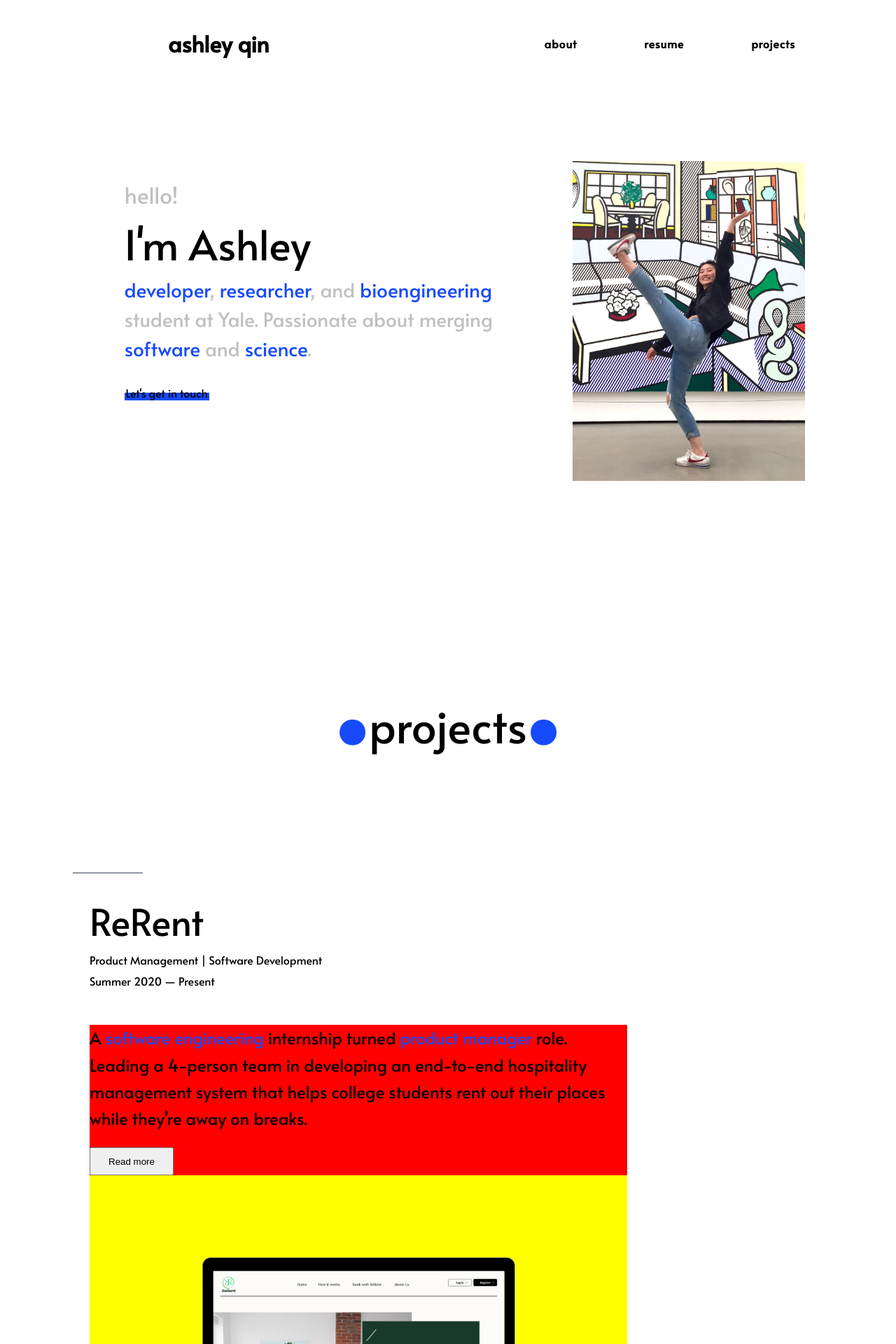
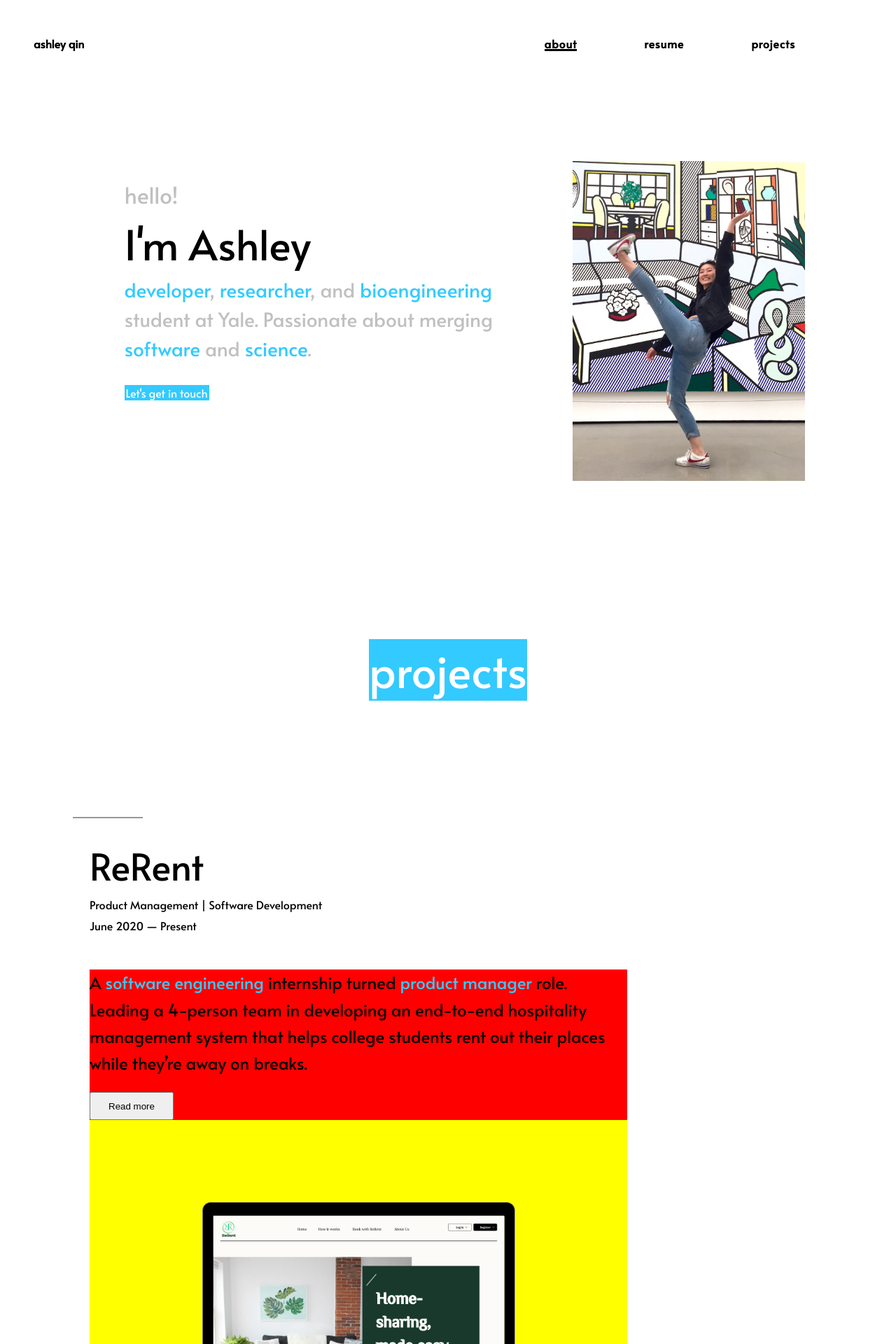
Before and after one commit to ashleyyqin/ashleyyqin.github.io, a Jekyll site: the page built from index.html, in a window 1280 px wide. Shown: the top 1920 px of the page at 70% size. Built offline with Jekyll 4.4.1, drawn with Linux system fonts in a browser that asks for light colours; some of the changed text lies outside the part shown.

Commit message:
new colors!!

```diff
--- a/_includes/nav.html
+++ b/_includes/nav.html
@@ -1,3 +1,3 @@
-<a href="/about">about</a>
+<a href="/about"><span class="underline">about</span></a>
 <a href="/media/Qin_Resume.pdf" target="_blank">resume</a>
 <a href="/#projects">projects</a>
--- a/index.html
+++ b/index.html
@@ -10,7 +10,7 @@ title: Home
             <span class="home-subtitle"><span class="blue">developer</span>, <span
                     class="blue">researcher</span>, and <span class="blue">bioengineering</span> student at Yale. Passionate about merging <span
                     class="blue">software</span> and <span class="blue">science</span>.</span>
-            <a href="mailto:ashleyelaineqin@gmail.com" style="margin-left: auto">Let's get in touch</a>
+            <a href="mailto:ashleyelaineqin@gmail.com" style="margin-left: auto"><span style="color: white">Let's get in touch</span></a>
             <span class="home-bottom"></span>
         </div>
         <img id="bio-prof-pic" src="/media/profile.jpg">
@@ -18,7 +18,8 @@ title: Home
 </div>
 
 <div class="work">
-    <span class="blue" style="font-size: 400%">.</span>projects<span class="blue" style="font-size: 400%">.</span>
+<!--    <span class="blue" style="font-size: 400%">.</span>projects<span class="blue" style="font-size: 400%">.</span>-->
+    <span style="background: #33CAFF; color: white">projects</span>
 </div>
 
 
@@ -36,7 +37,7 @@ title: Home
     <p>
         Product Management | Software Development
         <br>
-        Summer 2020 — Present
+        June 2020 — Present
     </p>
 
     <div class="mx-auto mb-0 clearfix header-text" style="max-width: 80em; background-color: gray">
--- a/styles/main.css
+++ b/styles/main.css
@@ -1,7 +1,8 @@
 /* VARIABLES */
 
 :root {
-    --color-blue: #164afb;
+    /*--color-blue: #164afb;*/
+    --color-blue: #33CAFF;
     --color-pink: #ff5470;
     --color-slate: #273142;
 }
@@ -33,7 +34,8 @@ footer a:not(.button):not(.fa):not(.arrow){
     color: black;
     /*background: -webkit-gradient(linear, left top, left bottom, from(transparent), color-stop(60%, transparent), color-stop(60%, rgba(0, 131, 255, 0.2)), to(rgba(0, 131, 255, 0.2)));*/
     /*background: linear-gradient(to bottom, transparent 0, transparent 60%, rgba(0, 131, 255, 0.2) 60%, rgba(0, 131, 255, 0.2) 100%);*/
-    background: linear-gradient(to top, var(--color-blue) 50%, transparent 50%);
+    /*background: linear-gradient(to top, var(--color-blue) 50%, transparent 50%);*/
+    background: var(--color-blue);
     text-decoration: none;
     transition: color 0.5s ease-in-out;
 }
@@ -138,17 +140,23 @@ header a:hover {
     color: var(--color-blue);
 }
 
-#siteTitle {
-    z-index: 2000;
-    font-size: 200%;
-    margin-left: 6em;
-}
+/*#siteTitle {*/
+/*    z-index: 2000;*/
+/*    font-size: 200%;*/
+/*    margin-left: 6em;*/
+/*}*/
 
 nav {
     display: flex;
     z-index: 2000;
     margin-left: auto;
     justify-items: right;
+}
+
+.underline {
+    border-bottom: 3px solid currentColor;
+    display: inline-block;
+    line-height: 0.85;
 }
 
 nav a {
```
Also changed, not shown: other parts of index.html (+1 -1 lines).
